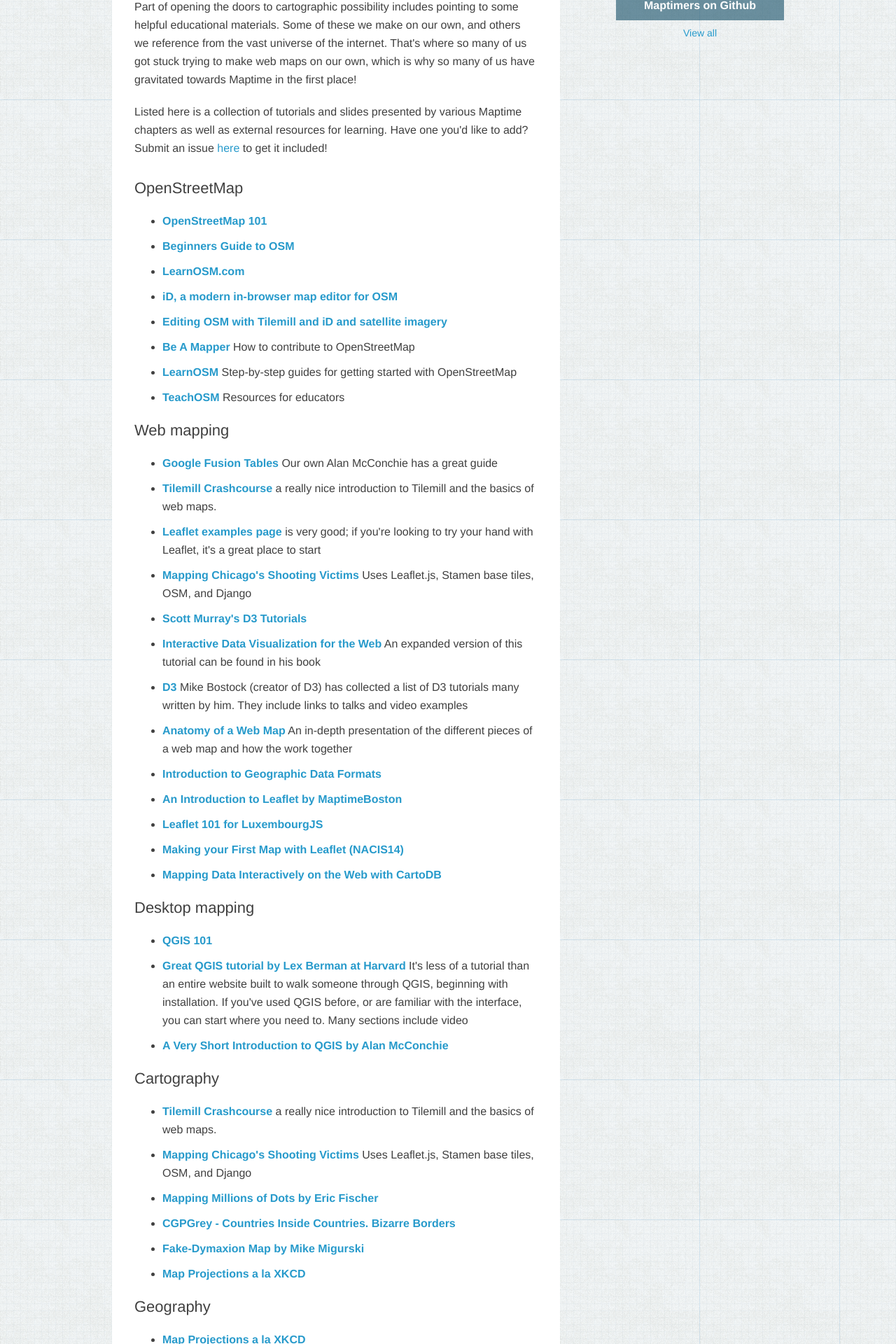
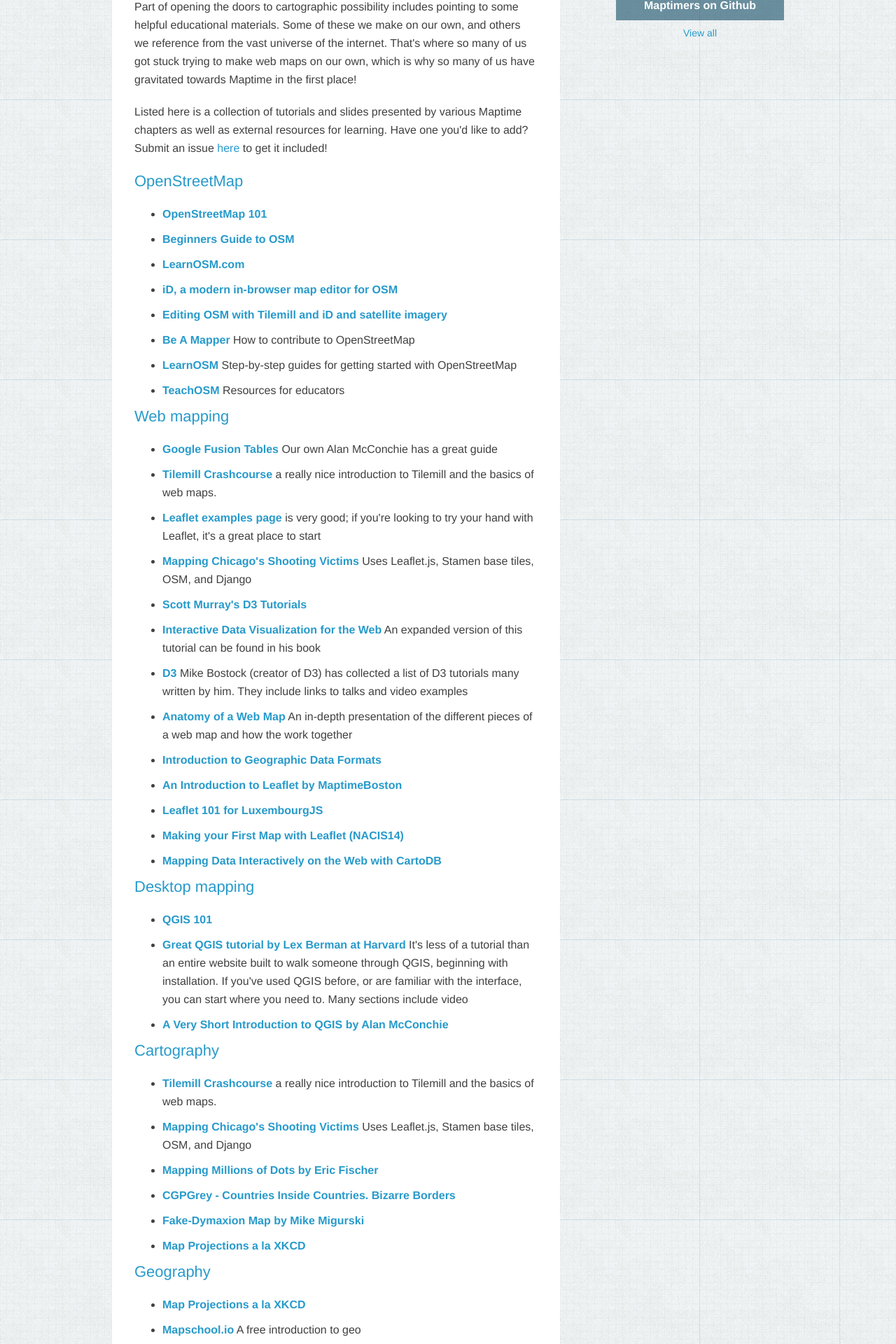
Before and after one commit to maptime/maptime.github.io, a Jekyll site: the page built from lessons-resources/index.html, in a window 1280 px wide. Shown: the part 457-2377 px from the top of the page at 70% size. Built offline with Jekyll 4.4.1, drawn with Linux system fonts in a browser that asks for light colours.

Commit message:
Added anchor links to headings

```diff
--- a/lessons-resources/index.html
+++ b/lessons-resources/index.html
@@ -14,7 +14,7 @@
   {% capture tag %} {{ tag }} {% endcapture %}
 
   {% for tutorial in site.data.tutorials %}
-  {% if forloop.first %}<h3>{{ tag }}</h3><ul>{% endif %}
+  {% if forloop.first %} <a href="#{{ tag | slugify }}" title="Share me!"><h3 id="{{ tag | slugify }}">{{ tag }}</h3></a><ul>{% endif %}
   {% if tutorial.tags contains tag %}
     <li>
       <strong><a href="{{ tutorial.link }}">{{tutorial.name}}</a></strong> {{tutorial.description}}
```
